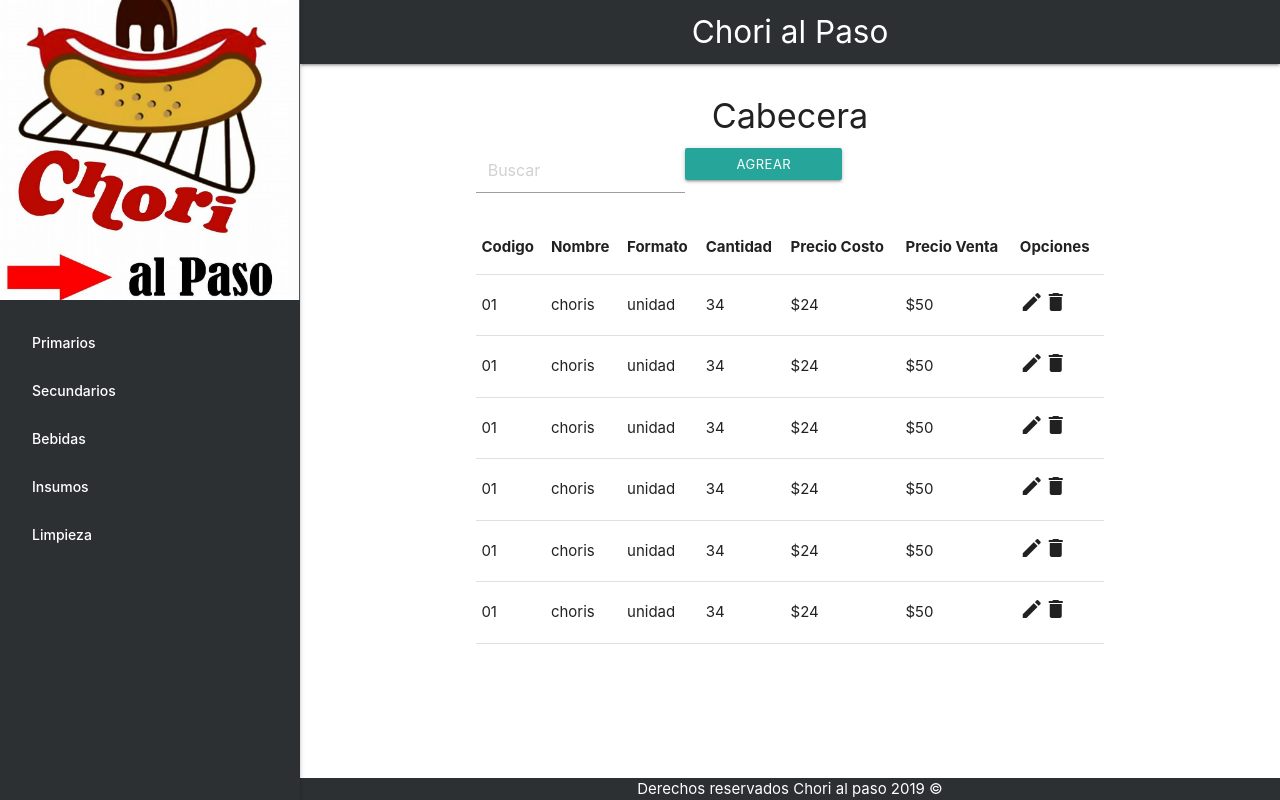
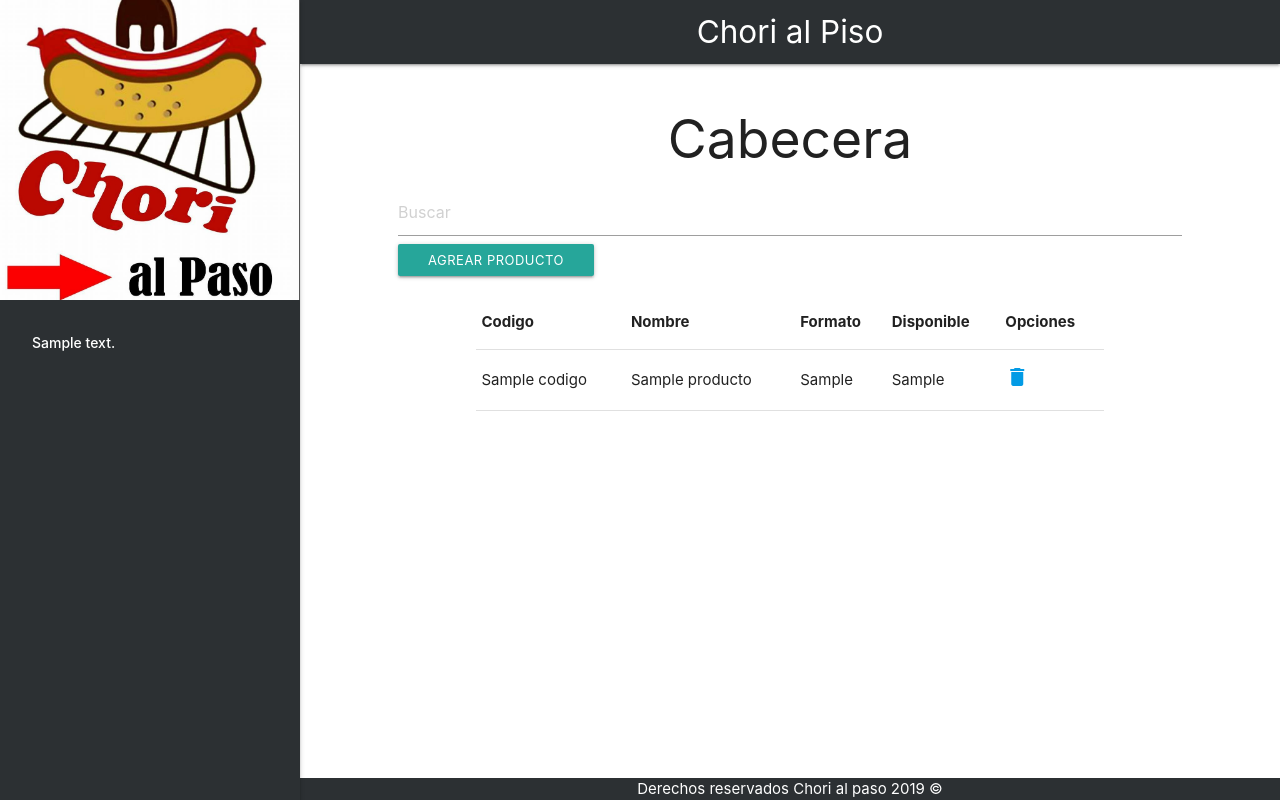
Before and after one commit to SantiMartin/Chorialpaso, a Django app: template stock/templates/stock/index.html in a window 1280 px wide. Run offline with Django 3.2, Linux system fonts and the light colour scheme; the template is opened without the code that fills it: most values are stand-ins (such as "Sample title", 1, 10 or a date in 2020).

Commit message:
Add files via upload

```diff
--- a/stock/templates/stock/index.html
+++ b/stock/templates/stock/index.html
@@ -9,35 +9,31 @@
     <script src="https://cdnjs.cloudflare.com/ajax/libs/materialize/1.0.0/js/materialize.min.js"></script>
     <link href="https://fonts.googleapis.com/icon?family=Material+Icons" rel="stylesheet">
     <link rel="stylesheet" type="text/css" href="{% static 'stock/style.css' %}">
+    <script  src="https://code.jquery.com/jquery-3.3.1.min.js"  integrity="sha256-FgpCb/KJQlLNfOu91ta32o/NMZxltwRo8QtmkMRdAu8="  crossorigin="anonymous"></script>
 
-	<title>Chori al Paso</title>
+	<title>Chorifaso</title>
 </head>
 <body>
 	<header>
 		<nav>
 		    <div class="nav-wrapper">
-		      <a href="#" class="brand-logo center">Chori al Paso</a>
+		      <a href="#" class="brand-logo center">Chori al Piso</a>
 		    </div>
 		</nav>
 		<ul id="slide-out" class="sidenav sidenav-fixed">
 			  <li><img class="brand-logo responsive-img" src="{% static 'stock/chorilogo.jpg' %}"></li>
-		      <li><a href="#!">Primarios</a></li>
-		      <li><a href="#!">Secundarios</a></li>
-		      <li><a href="#!">Bebidas</a></li>
-		      <li><a href="#!">Insumos</a></li>
-		      <li><a href="#!">Limpieza</a></li>
+		      {% for categoria in categorias %}
+		      	<li><a class="waves-effect" onclick="filtrar_categoria({{ categoria.id_categoria }})"> {{ categoria.descripcion_categoria }} </a></li>
+		      {% endfor %}
 		</ul>
 	</header>
 
 	<main class="main-fondo">
 		<div class="container ">
-			<div class="center container">
-				<div class="center row">
-					<h4 class=" ">Cabecera</h4>
-					<input class="container col l4" placeholder="Buscar">
-
-					<button class="btn-small center col l3">Agrear producto</button>
-				</div>
+			<div class="center row">
+				<h2 class=" ">Cabecera</h2>
+				<input class="container" placeholder="Buscar">
+				<a href="http://127.0.0.1:8000/stock/agregar_producto" class="btn-small center col l3">Agrear producto</a>
 			</div>
 			<table class="container">
 	        <thead>
@@ -45,84 +41,26 @@
 	              <th>Codigo</th>
 	              <th>Nombre</th>
 	              <th>Formato</th>
-	              <th>Cantidad</th>
-	              <th>Precio Costo</th>
-	              <th>Precio Venta</th>
+	              <th>Disponible</th>
 	              <th>Opciones</th>
-
 	          </tr>
 	        </thead>
 
-	        <tbody>
+	        <tbody id="mostrar_producto">
+	          {% for producto in productos %}
 	          <tr>
-	            <td>01</td>
-	            <td>choris</td>
-	            <td>unidad</td>
-	            <td>34</td>
-	            <td>$24</td>
-	            <td>$50</td>
-	            <td><i class="material-icons">create</i><i class="material-icons">delete</i>
-</td>
+	            <td> {{ producto.codigo }} </td>
+	            <td> {{ producto.nombre }} </td>
+	            <td> {{ producto.tipo_formato }} </td>
+	            <td> {{ producto.cantidad_producto }} </td>
+	            <td> <a href= "http://127.0.0.1:8000/stock/eliminar?codigo= {{producto.codigo}} " ><i class="material-icons">delete</i></a>
+				</td>
 	          </tr>
-	          <tr>
-	            <td>01</td>
-	            <td>choris</td>
-	            <td>unidad</td>
-	            <td>34</td>
-	            <td>$24</td>
-	            <td>$50</td>
-	            <td><i class="material-icons">create</i><i class="material-icons">delete</i>
-</td>
-	          </tr>
-	          <tr>
-	            <td>01</td>
-	            <td>choris</td>
-	            <td>unidad</td>
-	            <td>34</td>
-	            <td>$24</td>
-	            <td>$50</td>
-	            <td><i class="material-icons">create</i><i class="material-icons">delete</i>
-</td>
-	          </tr>
-	          <tr>
-	            <td>01</td>
-	            <td>choris</td>
-	            <td>unidad</td>
-	            <td>34</td>
-	            <td>$24</td>
-	            <td>$50</td>
-	            <td><i class="material-icons">create</i><i class="material-icons">delete</i>
-</td>
-	          </tr>
-	          <tr>
-	            <td>01</td>
-	            <td>choris</td>
-	            <td>unidad</td>
-	            <td>34</td>
-	            <td>$24</td>
-	            <td>$50</td>
-	            <td><i class="material-icons">create</i><i class="material-icons">delete</i>
-</td>
-	          </tr>
-	          <tr>
-	            <td>01</td>
-	            <td>choris</td>
-	            <td>unidad</td>
-	            <td>34</td>
-	            <td>$24</td>
-	            <td>$50</td>
-	            <td><i class="material-icons">create</i><i class="material-icons">delete</i>
-</td>
-	          </tr>
+	          {% endfor %}
 	        </tbody>
 	      </table>
-	      <br>
-
       </div>
-
 	</main>
-
-
 	<footer>
 		<div class="footer-copyright">
             <div class="container center">
@@ -132,4 +70,20 @@
 	</footer>
 
 </body>
+<script>
+	function filtrar_categoria(id) {
+		console.log(id)
+		$.ajax({
+			type: "POST",
+			url: "http://127.0.0.1:8000/stock/filtrar_categoria",
+			data: {'csrfmiddlewaretoken':'{{csrf_token}}','id_categoria':id},
+			success: function(data){
+				$('#mostrar_producto').html(data);
+			},
+			error:function( jqXhr, textStatus, errorThrown ){
+        console.log( errorThrown );
+    }
+		});
+	}
+</script>
 </html>
--- a/stock/urls.py
+++ b/stock/urls.py
@@ -4,5 +4,7 @@ from . import views
 
 urlpatterns = [
     path('', views.index, name='index'),
-    path('agregarProducto/', views.agregarProducto, name='agregarProducto'),
+    path('filtrar_categoria', views.filtrar_categoria, name='filtrar_categoria'),
+    path('eliminar', views.eliminar_producto, name='eliminar_producto'),
+    path('agregar_producto', views.agregar_producto, name='agregar_producto'),
 ]
```
Also changed, not shown: Chori/stock/admin.py (+18 -5 lines), Chori/stock/views.py (+32 -2 lines), stock/admin.py (+18 -5 lines), stock/templates/stock/agregarProducto.html (+17 -14 lines), stock/templates/stock/filtrado.html (added, +10 -0 lines), stock/views.py (+38 -7 lines), db.sqlite3.
